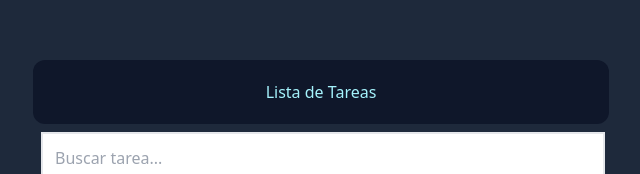
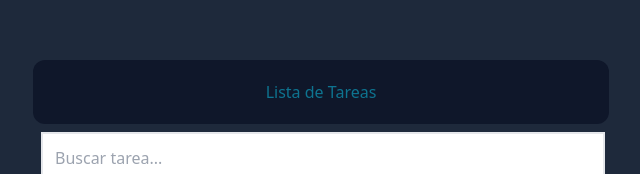
Before and after one commit to NinaChavezz/MyApp-UTN, a React (Vite) app: page / in a window 1280 px wide. Shown: the part 220-394 px from the top of the page, without its empty margins (319-959 px from the left). Built offline with nearby package versions, Linux system fonts and the light colour scheme.

Commit message:
Titulotareas

```diff
--- a/src/App.jsx
+++ b/src/App.jsx
@@ -58,7 +58,7 @@ function App() {
     <div className=" bg-slate-800 min-h-screen h-full text-blue-300 flex items-center justify-center py-20 px-5">
       <div className="container flex flex-col max-w-xl">
         <>
-          <h1 className="bg-slate-900 h-full text-cyan-200 flex items-center justify-center rounded-xl py-5 px-5">
+          <h1 className="bg-slate-900 h-full text-cyan-700 flex items-center justify-center rounded-xl py-5 px-5">
             Lista de Tareas
           </h1>
           <input
```
